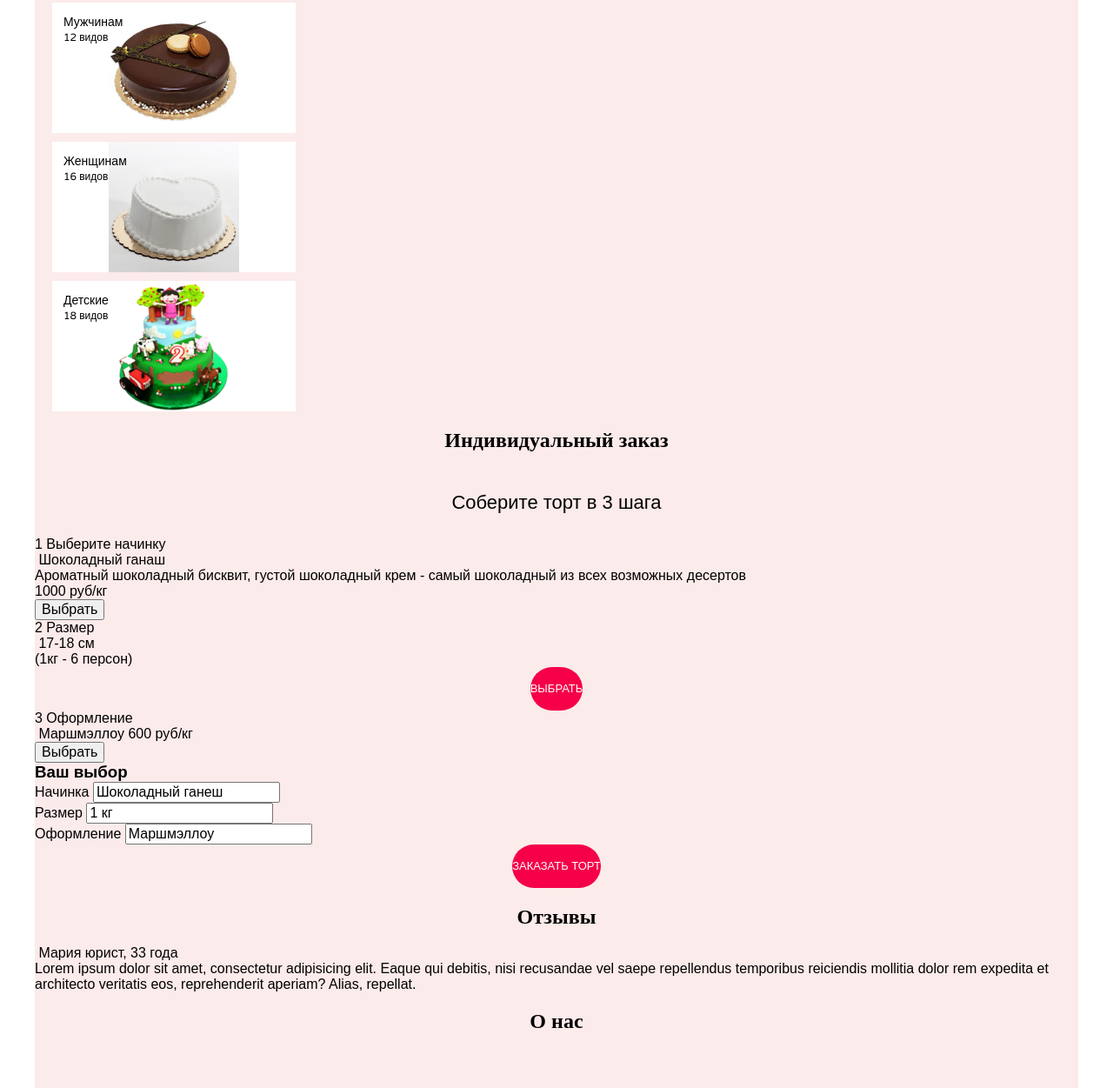
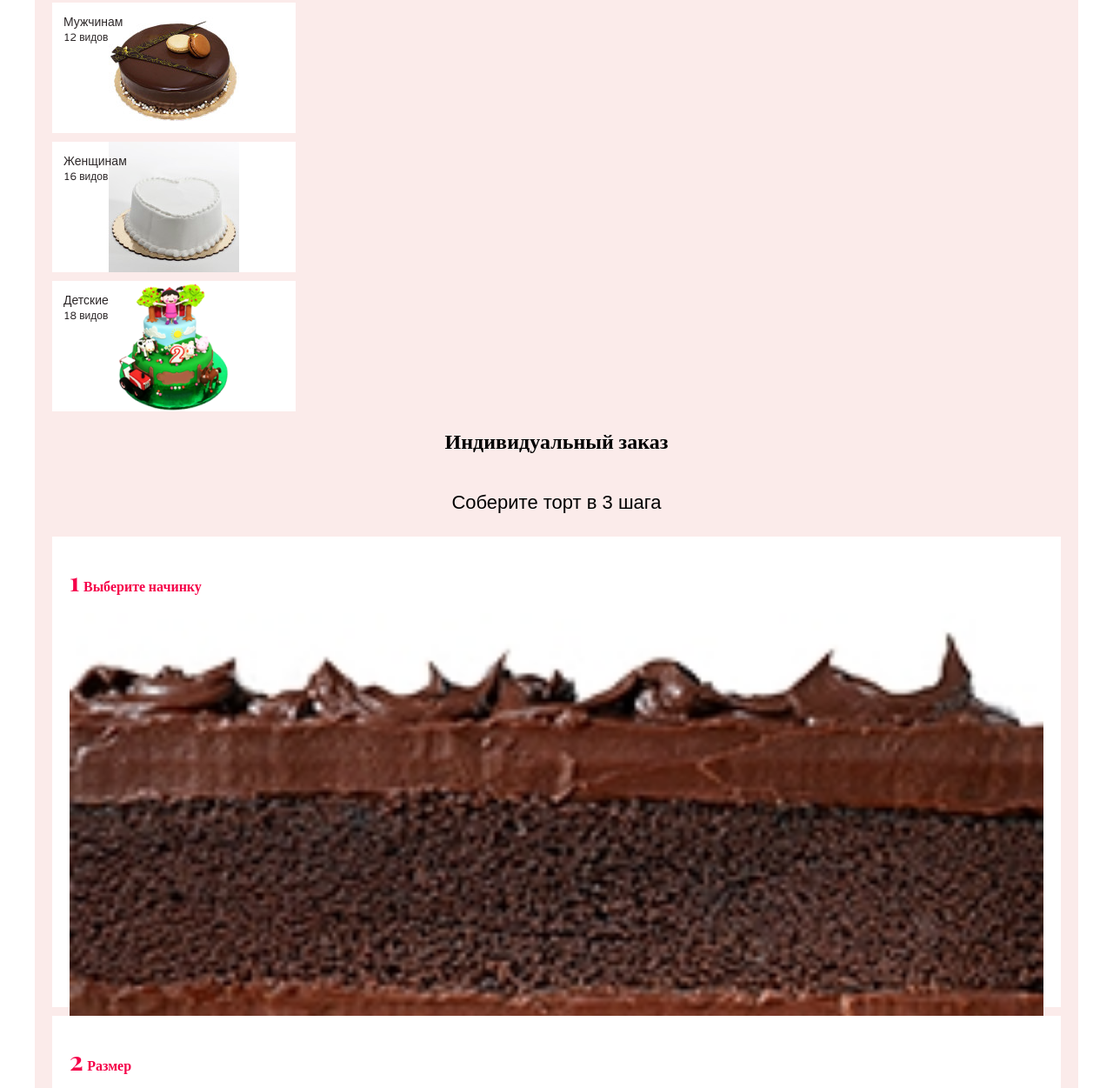
Before and after one commit to RinatR/cakes, a website: page index.html in a window 1280 px wide. Shown: the part 1039-2290 px from the top of the page at 87% size. Drawn offline with nearby package versions, Linux system fonts and the light colour scheme; files that its build step writes are made by us from their sources.

Commit message:
добавил стили для секции custom-cake

```diff
--- a/index.html
+++ b/index.html
@@ -32,7 +32,7 @@
             <a href="#" class="page-menu__link">Контакты</a>
           </li>
         </ul>
-        <button class="page-menu__toggle" type="button" id="toggle"></button>
+        <input type="button" class="page-menu__toggle" id="toggle"></button>
       </nav>
     </header>
     <main class="page-content">
@@ -44,36 +44,36 @@
       <section class="our-cakes">
         <h2 class="section-header">Наши торты</h2>
         <div class="our-cakes__list">
-          <div class="our-cakes__item">
+          <a href="#" class="our-cakes__item">
             <span class="our-cakes__type">Классические</span>
             <span class="our-cakes__amount">24 вида</span>
             <img class="our-cakes__image" src="img/cake1.jpg" alt="Классические" width="150" height="150">
-          </div>
-          <div class="our-cakes__item">
+          </a>
+          <a href="#" class="our-cakes__item">
             <span class="our-cakes__type">Муссовые</span>
             <span class="our-cakes__amount">12 видов</span>
             <img class="our-cakes__image" src="img/cake1.jpg" alt="Муссовые" width="150" height="150">
-          </div>
-          <div class="our-cakes__item">
+          </a>
+          <a href="#" class="our-cakes__item">
             <span class="our-cakes__type">Свадебные</span>
             <span class="our-cakes__amount">20 видов</span>
             <img class="our-cakes__image" src="img/cake3.jpg" alt="Свадебные" width="150" height="150">
-          </div>
-          <div class="our-cakes__item">
+          </a>
+          <a href="#" class="our-cakes__item">
             <span class="our-cakes__type">Мужчинам</span>
             <span class="our-cakes__amount">12 видов</span>
             <img class="our-cakes__image" src="img/cake4.jpg" alt="Мужчинам" width="150" height="150">
-          </div>
-          <div class="our-cakes__item">
+          </a>
+          <a href="#" class="our-cakes__item">
             <span class="our-cakes__type">Женщинам</span>
             <span class="our-cakes__amount">16 видов</span>
             <img class="our-cakes__image" src="img/cake5.jpg" alt="Женские" width="150" height="150">
-          </div>
-          <div class="our-cakes__item">
+          </a>
+          <a href='#' class="our-cakes__item">
             <span class="our-cakes__type">Детские</span>
             <span class="our-cakes__amount">18 видов</span>
             <img class="our-cakes__image" src="img/cake6.jpg" alt="Детские" width="150" height="150">
-          </div>
+          </a>
         </div>
       </section>
       <section class="custom-cake">
@@ -83,42 +83,43 @@
           <div class="custom-cake-step">
             <span class="custom-cake-step__number">1</span>
             <span class="custom-cake-step__title">Выберите начинку</span>
-            <div class="slider">
-              <div class="slides">
-                <div class="slide">
-                  <img class="slide__image" src="#" alt="">
-                  <span class="slide__title">Шоколадный ганаш</span>
-                  <p class="slide__description">Ароматный шоколадный бисквит, густой шоколадный крем - самый шоколадный из всех возможных десертов</p>
-                  <span class="slide__price">1000 руб/кг</span>
+            <div class="custom-cake-slider">
+              <div class="custom-cake-slides">
+                <div class="custom-cake-slide">
+                  <img class="custom-cake-slide__image" src="img/order-slide.jpg" alt="Шоколадный ганаш">
+                  <span class="custom-cake-slide__title">Шоколадный ганаш</span>
+                  <p class="custom-cake-slide__description">Ароматный шоколадный бисквит, густой шоколадный крем - самый шоколадный из всех возможных десертов!</p>
+                  <span class="custom-cake-slide__price">1000 руб/кг</span>
                 </div>
               </div>
             </div>
-            <input type="button" value="Выбрать">
+            <input class="btn" type="button" value="Выбрать">
           </div>
           <div class="custom-cake-step">
             <span class="custom-cake-step__number">2</span>
             <span class="custom-cake-step__title">Размер</span>
-            <div class="slider">
-              <div class="slides">
-                <div class="slide">
-                  <img class="slide__image" src="#" alt="">
-                  <span class="slide__title">17-18 см <br> (1кг - 6 персон)</span>
+            <div class="custom-cake-slider">
+              <div class="custom-cake-slides">
+                <div class="custom-cake-slide">
+                  <img class="custom-cake-slide__image custom-cake-slide__image--size" src="img/size1.svg" alt="1кг">
+                  <span class="custom-cake-slide__title custom-cake-slide__title--size">17-18 см <br> (1кг - 6 персон)</span>
                 </div>
               </div>
-            <input class="btn" type="button" value="Выбрать">
+              <input class="btn" type="button" value="Выбрать">
+            </div>
           </div>
           <div class="custom-cake-step">
             <span class="custom-cake-step__number">3</span>
             <span class="custom-cake-step__title">Оформление</span>
-            <div class="slider">
-              <div class="slides">
-                <div class="slide">
-                  <img class="slide__image" src="#" alt="">
-                  <span class="slide__title">Маршмэллоу</span>
-                  <span class="slide__price">600 руб/кг</span>
+            <div class="custom-cake-slider">
+              <div class="custom-cake-slides">
+                <div class="custom-cake-slide">
+                  <img class="custom-cake-slide__image" src="img/decor.jpg" alt="Оформление">
+                  <span class="custom-cake-slide__title custom-cake-slide__title--decor">Маршмэллоу</span>
+                  <span class="custom-cake-slide__price custom-cake-slide__title--decor">600 руб/кг</span>
                 </div>
               </div>
-            <input type="button" value="Выбрать">
+            <input class="btn" type="button" value="Выбрать">
             <div class="result-cake">
               <h3 class="result-cake__header">Ваш выбор</h3>
               <form class="result-cake-form" action="#">
--- a/less/base/variables.less
+++ b/less/base/variables.less
@@ -1,8 +1,7 @@
-/*@font-base: "Montserrat", "Arial", sans-serif;
-@font-second: "Crimson Text", "Arial", sans-serif;
-@font-size-base: 18px;
-@font-color-base: #283645;
-*/
+@font-base: "Playfair Display", "PT Serif", serif;
+@font-second: "Varela", "Arial", sans-serif;
+
+
 
 @mobile-width-only: ~"(max-width: 767px)";
 @tablet-width: ~"(min-width: 768px)";
--- a/less/blocks/btn.less
+++ b/less/blocks/btn.less
@@ -1,5 +1,6 @@
 .btn {
   display: block;
+  width: 180px;
   padding: 12px 0;
   margin: 0 auto;
   font-size: 13px;
@@ -10,6 +11,7 @@
   border-radius: 50px;
   outline: none;
   border: none;
+  box-sizing: border-box;
 
   &--large {
     width: 226px;
--- /dev/null
+++ b/less/blocks/custom-cake-slide.less
@@ -0,0 +1,46 @@
+.custom-cake-slide {
+  display: flex;
+  flex-direction: column;
+}
+
+.custom-cake-slide__image {
+  &--size {
+    margin-bottom: 47px;
+  }
+}
+
+.custom-cake-slide__title {
+  font-family: @font-second;
+  font-size: 16px;
+  line-height: 1.2;
+  font-weight: bold;
+  color: #2f2f2f;
+  text-align: center;
+
+  &--size,
+  &--decor {
+    margin-bottom: 57px;
+    font-size: 14px;
+    font-weight: normal;
+  }
+
+  &--decor {
+    margin-bottom: 0;
+  }
+}
+
+.custom-cake-slide__description {
+  font-family: @font-second;
+  font-size: 14px;
+  line-height: 1.2;
+  font-weight: normal;
+}
+
+.custom-cake-slide__price {
+  font-family: @font-base;
+  font-size: 18px;
+  line-height: 1.2;
+  font-weight: bold;
+  text-align: center;
+  align-self: center;
+}
--- a/less/blocks/custom-cake-step.less
+++ b/less/blocks/custom-cake-step.less
@@ -0,0 +1,25 @@
+.custom-cake-step {
+  padding: 20px;
+  margin-bottom: 10px;
+  background-color: #ffffff;
+
+  &:last-child {
+    margin-bottom: 0;
+  }
+}
+
+.custom-cake-step__number,
+.custom-cake-step__title {
+  font-family: @font-base;
+  line-height: 63px;
+  font-weight: bold;
+  color: #f50049;
+}
+
+.custom-cake-step__title {
+  font-size: 16px;
+}
+
+.custom-cake-step__number {
+  font-size: 30px;
+}
--- a/less/blocks/custom-cake-steps.less
+++ b/less/blocks/custom-cake-steps.less
@@ -0,0 +1,5 @@
+.custom-cake-steps {
+  display: flex;
+  flex-direction: column;
+  flex-wrap: wrap;
+}
--- a/less/blocks/custom-cake.less
+++ b/less/blocks/custom-cake.less
@@ -0,0 +1,3 @@
+.custom-cake {
+  padding: 0 20px;
+}
--- a/less/blocks/our-cakes.less
+++ b/less/blocks/our-cakes.less
@@ -12,6 +12,7 @@
   width: 280px;
   height: 150px;
   margin-bottom: 10px;
+  text-decoration: none;
   background-color: #ffffff;
 
   &:last-child {
@@ -26,6 +27,7 @@
   left: 13px;
   font-size: 14px;
   font-family: "Varela", "Arial", sans-serif;
+  color: #2d2829;
 }
 
 .our-cakes__amount {
@@ -34,6 +36,7 @@
   left: 13px;
   font-size: 12px;
   font-family: "Varela", "Arial", sans-serif;
+  color: #2d2829;
 }
 
 .our-cakes__image {
--- a/less/blocks/result-cake.less
+++ b/less/blocks/result-cake.less
@@ -0,0 +1,6 @@
+.result-cake__header {
+  font-family: @font-base;
+  font-size: 22px;
+  font-weight: bold;
+  line-height: 66px;
+}
--- a/less/blocks/section-header.less
+++ b/less/blocks/section-header.less
@@ -1,7 +1,7 @@
 .section-header {
   font-size: 24px;
   line-height: 66px;
-  font-family: "Playfair+Display";
+  font-family: @font-base;
   font-weight: bold;
   text-align: center;
   letter-spacing: 0.04px;
--- a/less/style.less
+++ b/less/style.less
@@ -16,7 +16,9 @@
 @import "blocks/custom-cake.less";
 @import "blocks/custom-cake-steps.less";
 @import "blocks/custom-cake-step.less";
-@import "blocks/slider.less";
+@import "blocks/custom-cake-slider.less";
+@import "blocks/custom-cake-slides.less";
+@import "blocks/custom-cake-slide.less";
 @import "blocks/result-cake.less";
 @import "blocks/result-cake-form.less";
 @import "blocks/btn.less";
```
Also changed, not shown: less/blocks/custom-cake-slider.less (added), less/blocks/custom-cake-slides.less (added), less/blocks/slider.less (deleted).
